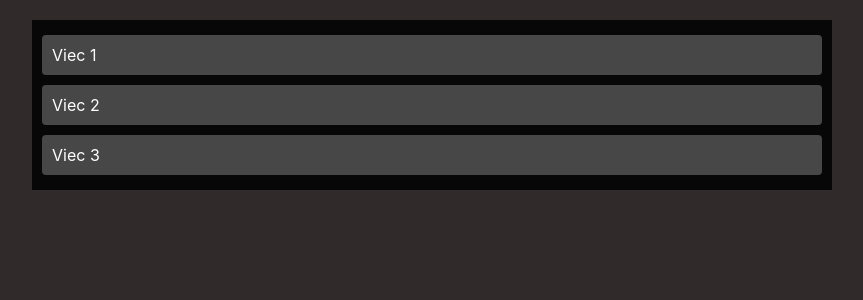
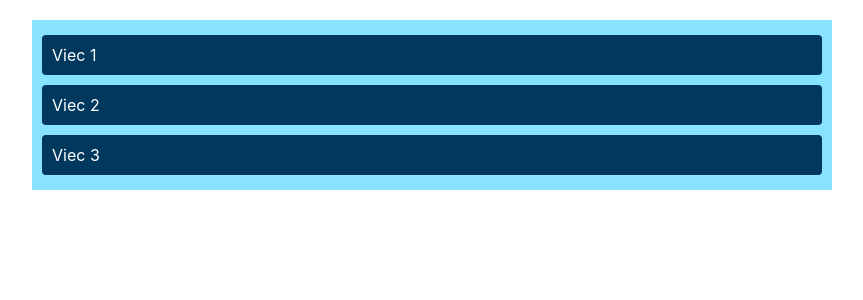
Before and after one commit to lpredrum136/react-hooks-ultimate-tutorial, a React (Create React App) app: page / in a window 1280 px wide. Shown: the top 300 px of the page, without its empty margins (208-1071 px from the left). Built offline with nearby package versions, Linux system fonts and the light colour scheme.

Commit message:
Change color theme

```diff
--- a/src/index.css
+++ b/src/index.css
@@ -5,11 +5,10 @@ body {
     sans-serif;
   -webkit-font-smoothing: antialiased;
   -moz-osx-font-smoothing: grayscale;
-  background: rgb(48, 42, 42);
 }
 
 .App {
-  background: rgb(7, 7, 7);
+  background: rgb(135, 227, 255);
   color: white;
   margin: 20px auto;
   width: 90%;
@@ -22,7 +21,7 @@ body {
 }
 
 .todo-list li {
-  background: rgb(71, 71, 71);
+  background: rgb(0, 56, 94);
   padding: 10px;
   cursor: pointer;
   margin: 10px 0;
```
